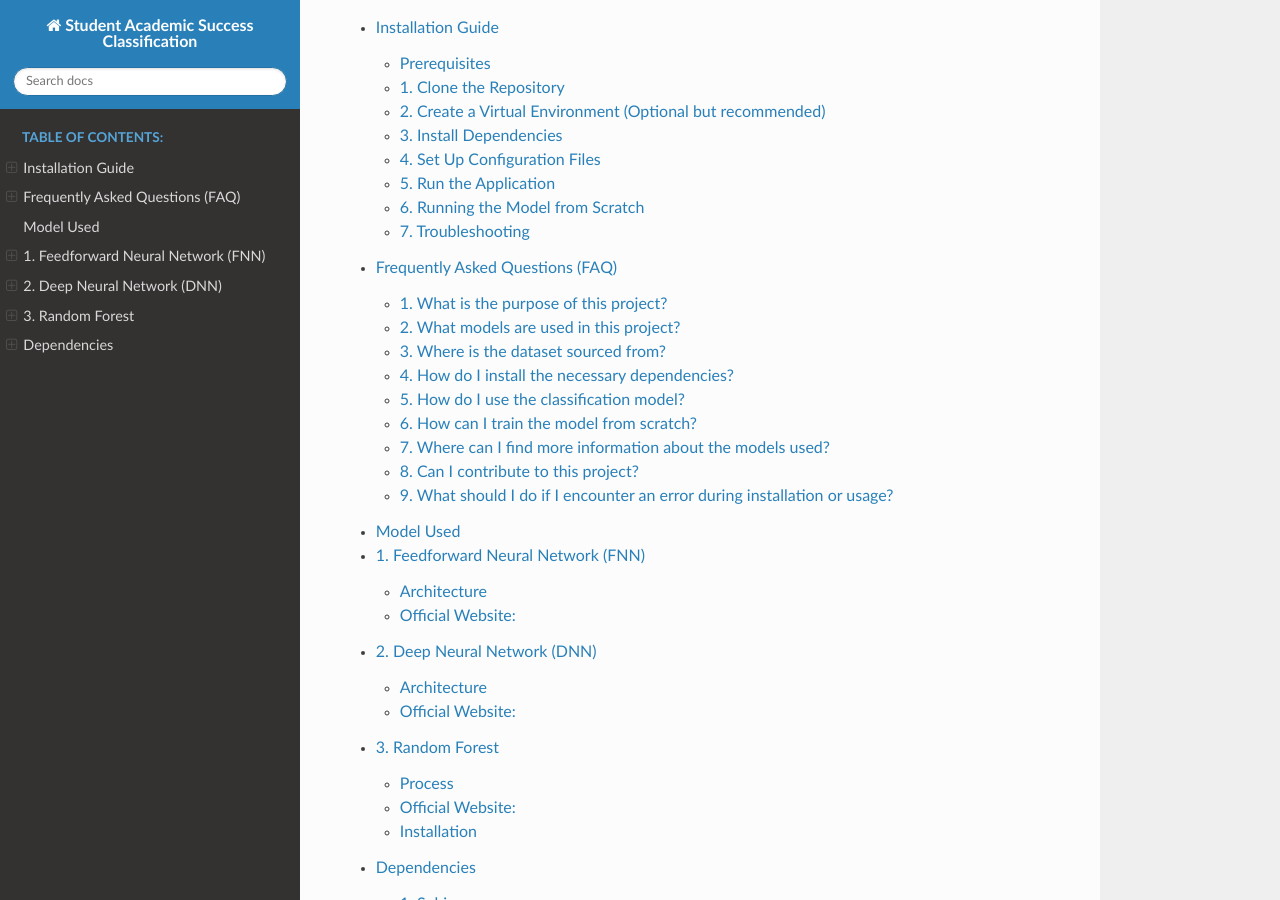
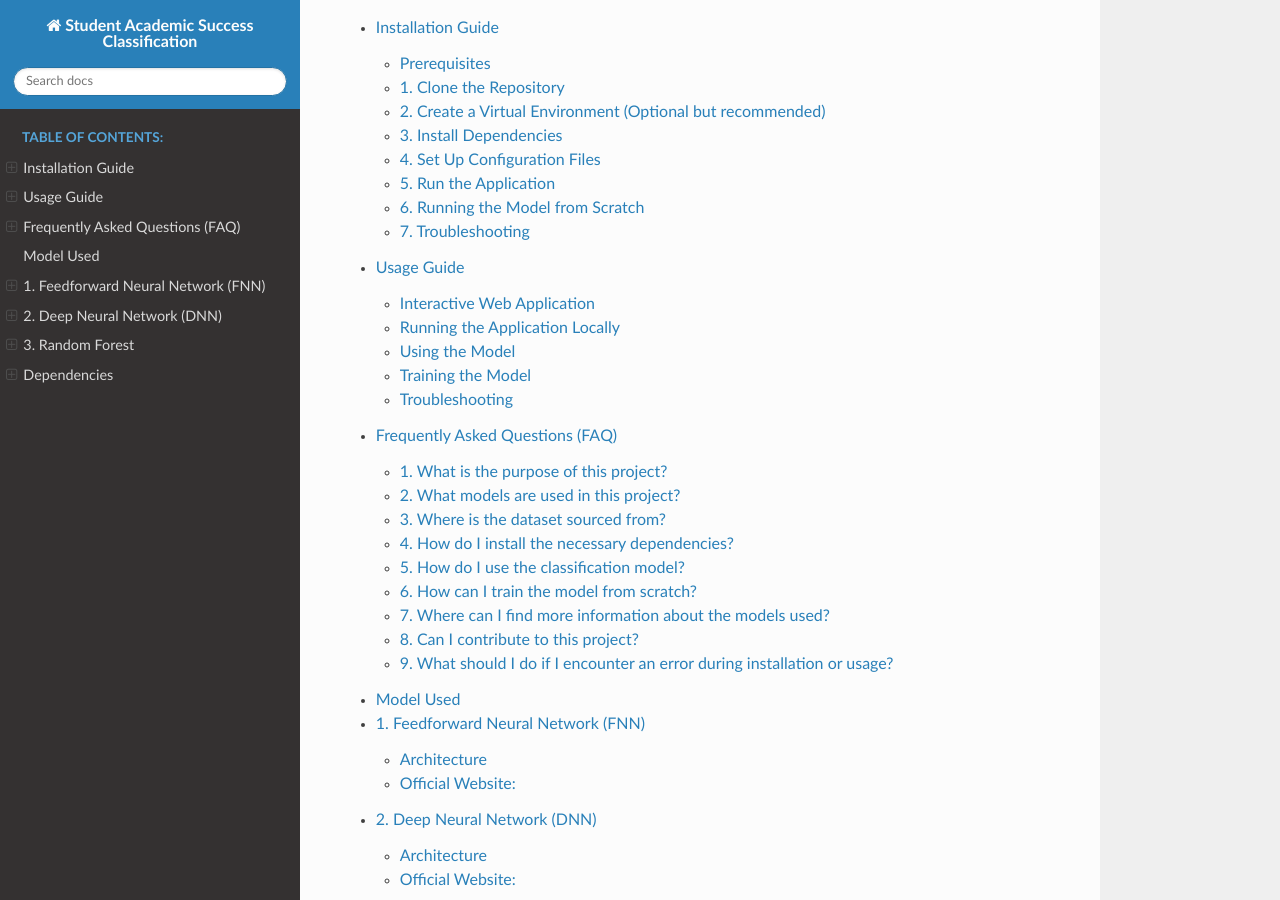
Before and after one commit to Gito0303/Student-Academic-Success-Classification, a Sphinx documentation site: the page built from Docs/index.rst, in a window 1280 px wide and 900 px high, scrolled down 357 px. Built offline with Sphinx 7.4.7 and the Read the Docs theme 3.1.0, drawn with Linux system fonts in a browser that asks for light colours; some of the changed lines change nothing that is shown.

Commit message:
Update usage.rst

````diff
--- a/Docs/usage.rst
+++ b/Docs/usage.rst
@@ -1,37 +1,69 @@
-# Panduan Penggunaan
+Usage Guide
+============
 
-Berikut adalah cara menggunakan aplikasi prediksi kesuksesan akademik mahasiswa yang dibangun menggunakan **Streamlit**.
+This guide will help you understand how to use the **Student Academic Success Classification** model.
 
-## 1. Menjalankan Aplikasi
+Interactive Web Application
+----------------------------
 
-Setelah mengikuti langkah-langkah instalasi dan menjalankan aplikasi dengan perintah:
-```bash
-streamlit run App.py
-```
-Aplikasi akan muncul di browser Anda.
+You can interact with the model through a **Streamlit** web application. The interactive application allows you to input student data and predict the academic success classification.
 
-## 2. Input Data
+Access the interactive application at the following link:
 
-Pada aplikasi, pengguna akan diminta untuk mengisi beberapa informasi terkait mahasiswa, seperti:
-- **Status pernikahan**
-- **Mode kehadiran**
-- **Kualifikasi pendidikan sebelumnya**
-- **Pekerjaan orang tua**
-- **Faktor keuangan**
-- **Usia pada saat pendaftaran**
+**[Student Academic Success Classification App](https://student-academic-success-classification-ga83d9v6nvvbsz7akry2mo.streamlit.app/)**
 
-## 3. Menjalankan Prediksi
+Running the Application Locally
+-------------------------------
 
-Setelah memasukkan semua data, pengguna dapat mengklik tombol **Prediksi** untuk mendapatkan hasil klasifikasi status akademik mahasiswa.
+To run the application locally on your machine, follow these steps:
 
-### Hasil Prediksi
-Hasil prediksi akan menunjukkan salah satu dari tiga kategori status akademik:
-- **Dropout**: Mahasiswa berisiko keluar.
-- **Enrolled**: Mahasiswa masih terdaftar.
-- **Graduate**: Mahasiswa berhasil lulus.
+1. Clone the repository to your local machine:
 
-Skor **confidence** akan ditampilkan di bawah setiap kategori.
+   .. code-block:: bash
 
-### 4. Melihat Visualisasi
+      git clone https://github.com/your-username/Student-Academic-Success-Classification.git
+      cd Student-Academic-Success-Classification
 
-Aplikasi ini juga menampilkan visualisasi dari distribusi prediksi serta metrik terkait.
+2. Install the necessary dependencies:
+
+   .. code-block:: bash
+
+      pip install -r requirements.txt
+
+3. Start the Streamlit app:
+
+   .. code-block:: bash
+
+      streamlit run App.py
+
+After running the app, open your browser and visit `http://localhost:8501` to interact with the application.
+
+Using the Model
+---------------
+
+Once the application is running, follow these steps to classify student academic success:
+
+1. **Input Data**:
+   - You will be prompted to input several features such as marital status, attendance mode, parent's qualification, financial factors, and age during registration.
+
+2. **Run Prediction**:
+   - Once all the required data is entered, click the **Predict** button to classify the student's academic success. The result will show whether the student is likely to **Dropout**, **Graduate**, or **Be Enrolled**.
+
+3. **Visualizations**:
+   - The app also displays visualizations such as graphs and metrics to show the model's prediction confidence and distribution.
+
+Training the Model
+------------------
+
+If you want to train the model from scratch, open the **Notebook-Model.ipynb** file in Jupyter and follow the instructions to train the **Feedforward Neural Network (FNN)**, **Deep Neural Network (DNN)**, and **Random Forest** models.
+
+For more information on how the models are trained and the steps involved, please refer to the **Notebook-Model.ipynb**.
+
+Troubleshooting
+---------------
+
+If you run into any issues during the usage of the app:
+
+- Ensure all dependencies are installed correctly.
+- Make sure you're using the required version of Python.
+- If problems persist, refer to the **Troubleshooting** section in **installation.rst** or report the issue on the GitHub repository.
````
